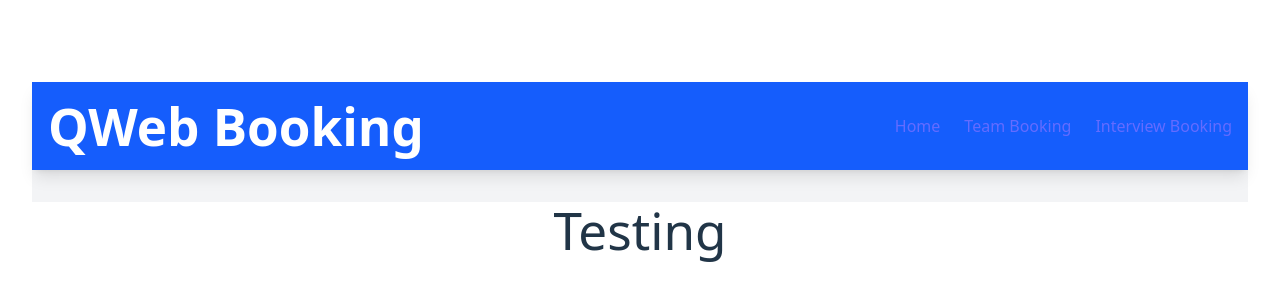
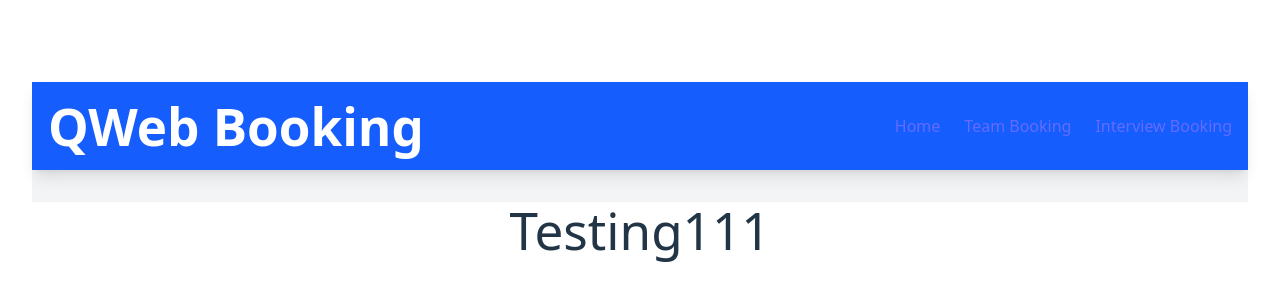
Before and after one commit to queens-web-development-club/ws25t06-calendarbookingapp, a React (Vite) app: page / in a window 1280 px wide. Shown: the part 230-530 px from the top of the page. Built offline with nearby package versions, Linux system fonts and the light colour scheme; what @radix-ui/themes would draw is missing.

Commit message:
Update App.jsx

```diff
--- a/src/App.jsx
+++ b/src/App.jsx
@@ -23,7 +23,7 @@ function App() {
       </div>
     </Router>
 
-      <h1>Testing</h1>
+      <h1>Testing111</h1>
       <div>
 
       </div>
```
